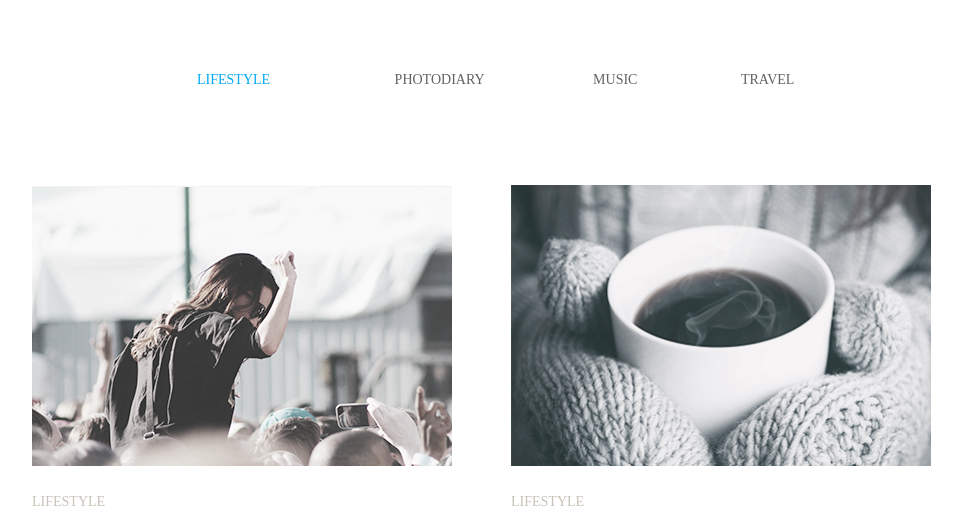
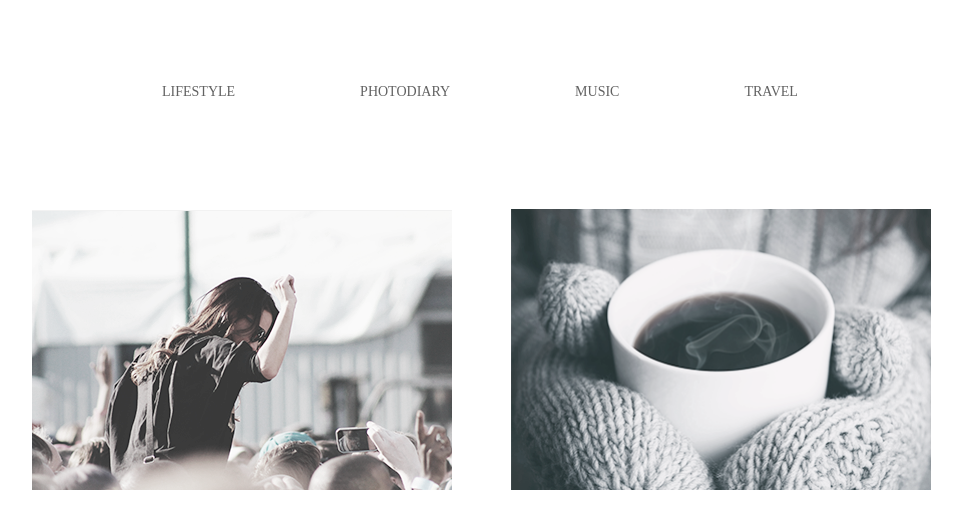
Before and after one commit to Sashakoleso/Goit-fe-course, a plain HTML site: page Module-03/index.html in a window 1280 px wide. Shown: the top 513 px of the page, without its empty margins (158-1120 px from the left). Drawn offline with Linux system fonts and the light colour scheme.

Commit message:
Учтены замечания по домашней работе module-01-02/module-03

```diff
--- a/Module-03/css/styles.css
+++ b/Module-03/css/styles.css
@@ -17,48 +17,33 @@ img {
   height: auto;
 }
 .navigation {
-  width: 900px;
-  padding: 38px 0 48px 0;
-  margin: 0 auto;
-  margin-top: 30px;
-  margin-bottom: 45px;
+  padding: 80px 0 105px 130px;
 }
 .wrapper {
   width: 900px;
   margin: 0 auto;
 }
-.navigation ul {
-  list-style: none;
-}
-.navigation-menu {
-  margin: 0;
-  padding: 0;
-}
-.navigation li:first-child > a {
+.navigation li :hover {
   color: #03a9f4;
 }
+.navigation ul {
+  padding: 0;
+  }
 .navigation-menu a {
+  display: block;
   text-decoration: none;
   font-size: 14px;
   line-height: 24px;
   color: #626262;
 }
+.navigation-menu {
+  list-style: none;
+  font-size: 0;
+}
 .navigation-menu li {
   display: inline-block;
   text-transform: uppercase;
-}
-.navigation-menu li:first-child > a {
-  margin-left: 165px;
-  margin-right: 121px;
-}
-.navigation-menu li:nth-child(2n) {
-  margin-right: 105px;
-}
-.navigation-menu li:nth-child(3n) {
-  margin-right: 100px;
-}
-.navigation-menu li:last-child > a {
-  margin-right: 0;
+  margin-right: 125px;
 }
 .main-content {
   list-style: none;
@@ -107,13 +92,14 @@ button {
   text-align: center;
 }
 button {
-  margin: 55px auto;
+  margin: 55px 366px;
   border: 1px solid #626262;
   background-color: #fff;
   width: 165px;
   height: 60px;
 }
-.btn a {
+button a {
+  display:block;
   text-decoration: none;
   color: #626262;
 }
--- a/Module-03/index.html
+++ b/Module-03/index.html
@@ -9,7 +9,8 @@
     <title>Module-03</title>
   </head>
   <body>
-    <nav class="navigation">
+    <header>
+      <nav class="wrapper navigation">
         <ul class="navigation-menu">
           <li><a href="#">lifestyle</a></li>
           <li><a href="#">photodiary</a></li>
@@ -17,6 +18,8 @@
           <li><a href="#">travel</a></li>
         </ul>
       </nav>
+    </header>
+    <main>
       <section class="wrapper">
         <ul class="main-content">
           <li class="main-content-item">
@@ -25,9 +28,9 @@
             <p class="img-header">More than just a music festival</p>
             <p class="img-text">
               Lorem ipsum dolor sit amet, consectetur adipisicing elit, sed do
-            eiusmod tempor incididunt ut labore et dolore magna aliqua. Ut enim
-            ad minim veniam, quis nostrud exercitation ullamco laboris nisi ut
-            aliquip ex ea
+              eiusmod tempor incididunt ut labore et dolore magna aliqua. Ut
+              enim ad minim veniam, quis nostrud exercitation ullamco laboris
+              nisi ut aliquip ex ea
             </p>
           </li>
           <li class="main-content-item">
@@ -36,9 +39,9 @@
             <p class="img-header">Life tastes better with coffee</p>
             <p class="img-text">
               Lorem ipsum dolor sit amet, consectetur adipisicing elit, sed do
-            eiusmod tempor incididunt ut labore et dolore magna aliqua. Ut enim
-            ad minim veniam, quis nostrud exercitation ullamco laboris nisi ut
-            aliquip ex ea
+              eiusmod tempor incididunt ut labore et dolore magna aliqua. Ut
+              enim ad minim veniam, quis nostrud exercitation ullamco laboris
+              nisi ut aliquip ex ea
             </p>
           </li>
           <li class="main-content-item">
@@ -47,9 +50,9 @@
             <p class="img-header">American dream</p>
             <p class="img-text">
               Lorem ipsum dolor sit amet, consectetur adipisicing elit, sed do
-            eiusmod tempor incididunt ut labore et dolore magna aliqua. Ut enim
-            ad minim veniam, quis nostrud exercitation ullamco laboris nisi ut
-            aliquip ex ea
+              eiusmod tempor incididunt ut labore et dolore magna aliqua. Ut
+              enim ad minim veniam, quis nostrud exercitation ullamco laboris
+              nisi ut aliquip ex ea
             </p>
           </li>
           <li class="main-content-item">
@@ -58,9 +61,9 @@
             <p class="img-header">A day exploring the Alps</p>
             <p class="img-text">
               Lorem ipsum dolor sit amet, consectetur adipisicing elit, sed do
-            eiusmod tempor incididunt ut labore et dolore magna aliqua. Ut enim
-            ad minim veniam, quis nostrud exercitation ullamco laboris nisi ut
-            aliquip ex ea
+              eiusmod tempor incididunt ut labore et dolore magna aliqua. Ut
+              enim ad minim veniam, quis nostrud exercitation ullamco laboris
+              nisi ut aliquip ex ea
             </p>
           </li>
           <li class="main-content-item">
@@ -69,9 +72,9 @@
             <p class="img-header">Top 10 song for running</p>
             <p class="img-text">
               Lorem ipsum dolor sit amet, consectetur adipisicing elit, sed do
-            eiusmod tempor incididunt ut labore et dolore magna aliqua. Ut enim
-            ad minim veniam, quis nostrud exercitation ullamco laboris nisi ut
-            aliquip ex ea
+              eiusmod tempor incididunt ut labore et dolore magna aliqua. Ut
+              enim ad minim veniam, quis nostrud exercitation ullamco laboris
+              nisi ut aliquip ex ea
             </p>
           </li>
           <li class="main-content-item">
@@ -80,17 +83,16 @@
             <p class="img-header">Cold winter days</p>
             <p class="img-text">
               Lorem ipsum dolor sit amet, consectetur adipisicing elit, sed do
-            eiusmod tempor incididunt ut labore et dolore magna aliqua. Ut enim
-            ad minim veniam, quis nostrud exercitation ullamco laboris nisi ut
-            aliquip ex ea
+              eiusmod tempor incididunt ut labore et dolore magna aliqua. Ut
+              enim ad minim veniam, quis nostrud exercitation ullamco laboris
+              nisi ut aliquip ex ea
             </p>
           </li>
         </ul>
-    </section>
-    <section class="btn">
         <button>
           <a href="#">Load More</a>
         </button>
       </section>
+    </main>
   </body>
 </html>
```
Also changed, not shown: Module-01-02/Index.html (+29 -25 lines). Lines whose indentation alone changed are shown as unchanged.
